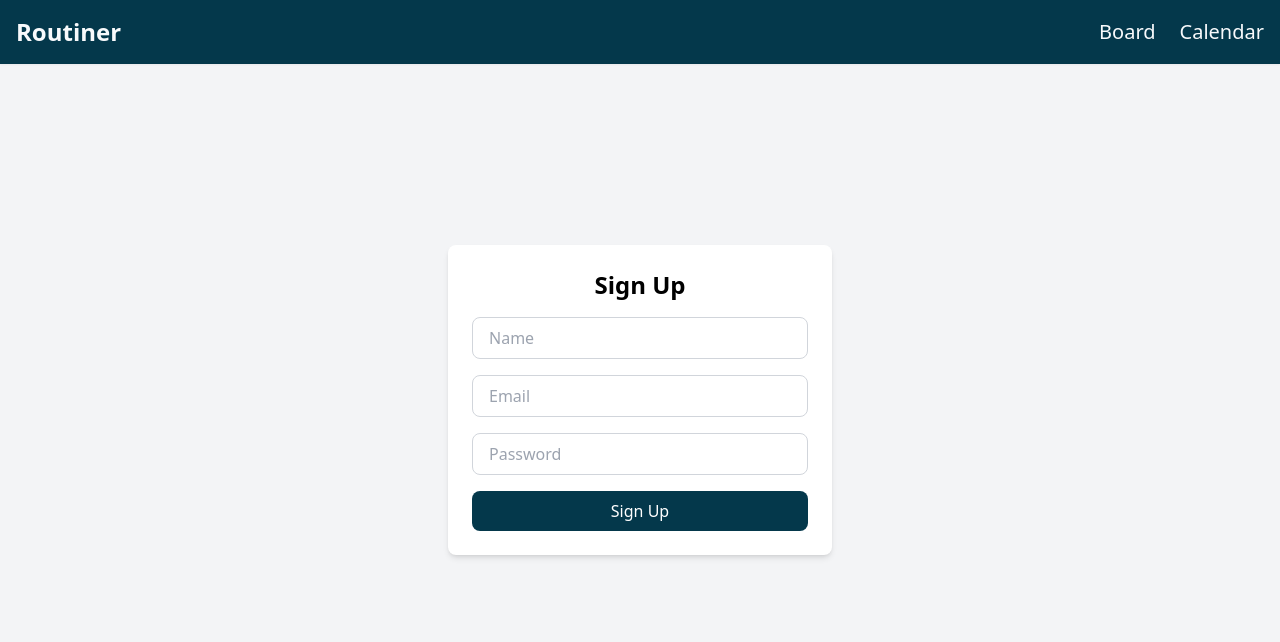
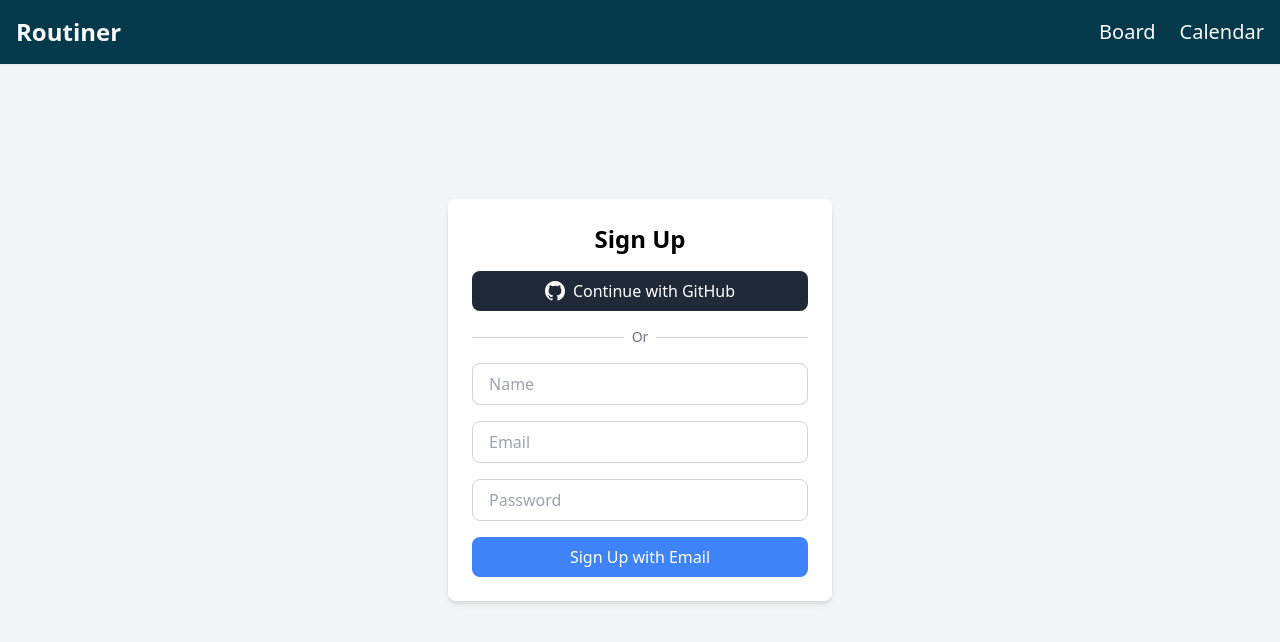
Before and after one commit to Mariphy/routiner, a Next.js app in the folder routiner/: page /signup in a window 1280 px wide. Shown: the top 642 px of the page. Built offline with nearby package versions, Linux system fonts and the light colour scheme.

Commit message:
update signup page

```diff
--- a/routiner/src/app/signup/page.tsx
+++ b/routiner/src/app/signup/page.tsx
@@ -3,6 +3,7 @@
 import { useRouter } from "next/navigation";
 import { useState } from "react";
 import { signup } from "@/app/actions/auth";
+import { signIn } from "next-auth/react";
 
 export default function SignUpPage() {
   const router = useRouter();
@@ -22,27 +23,56 @@
       formData.append("password", password);
 
       await signup(formData);
-          router.push("/api/auth/signin"); // Redirect to login after successful signup
+      router.push("/api/auth/signin");
     } catch (err: unknown) {
       if (err instanceof Error) {
-          setError(err.message); // Display validation or API error
+        setError(err.message);
       } else {
-          setError("An unexpected error occurred."); // Handle non-Error objects
+        setError("An unexpected error occurred.");
       }
+    }
+  }
+
+  async function handleGitHubSignUp() {
+    try {
+      await signIn("github", { callbackUrl: "/board" });
+    } catch {
+      setError("GitHub sign up failed");
     }
   }
 
   return (
     <div className="flex items-center justify-center min-h-screen bg-gray-100">
-       <form
-         onSubmit={handleSubmit}
-         className="bg-white p-6 rounded-lg shadow-md w-full max-w-sm"
+      <div className="bg-white p-6 rounded-lg shadow-md w-full max-w-sm">
+        <h2 className="text-2xl font-bold mb-4 text-center">Sign Up</h2>
+
+        {/* GitHub Sign Up Button */}
+        <button
+          onClick={handleGitHubSignUp}
+          className="w-full bg-gray-800 text-white py-2 px-4 rounded-lg hover:bg-gray-700 mb-4 flex items-center justify-center gap-2"
         >
-         <h2 className="text-2xl font-bold mb-4 text-center">Sign Up</h2>
+          <svg className="w-5 h-5" fill="currentColor" viewBox="0 0 20 20">
+            <path fillRule="evenodd" d="M10 0C4.477 0 0 4.484 0 10.017c0 4.425 2.865 8.18 6.839 9.504.5.092.682-.217.682-.483 0-.237-.008-.868-.013-1.703-2.782.605-3.369-1.343-3.369-1.343-.454-1.158-1.11-1.466-1.11-1.466-.908-.62.069-.608.069-.608 1.003.07 1.531 1.032 1.531 1.032.892 1.53 2.341 1.088 2.91.832.092-.647.35-1.088.636-1.338-2.22-.253-4.555-1.113-4.555-4.951 0-1.093.39-1.988 1.029-2.688-.103-.253-.446-1.272.098-2.65 0 0 .84-.27 2.75 1.026A9.564 9.564 0 0110 4.844c.85.004 1.705.115 2.504.337 1.909-1.296 2.747-1.027 2.747-1.027.546 1.379.203 2.398.1 2.651.64.7 1.028 1.595 1.028 2.688 0 3.848-2.339 4.695-4.566 4.942.359.31.678.921.678 1.856 0 1.338-.012 2.419-.012 2.747 0 .268.18.58.688.482A10.019 10.019 0 0020 10.017C20 4.484 15.522 0 10 0z" clipRule="evenodd" />
+          </svg>
+          Continue with GitHub
+        </button>
+
+        <div className="relative mb-4">
+          <div className="absolute inset-0 flex items-center">
+            <div className="w-full border-t border-gray-300"></div>
+          </div>
+          <div className="relative flex justify-center text-sm">
+            <span className="px-2 bg-white text-gray-500">Or</span>
+          </div>
+        </div>
+
+        {/* Existing form */}
+        <form onSubmit={handleSubmit}>
+          {error && <p className="text-red-500 text-sm mb-4">{error}</p>}
           <div className="mb-4">
             <input
               value={name}
-            onChange={(e) => setName(e.target.value)} // Update name state
+              onChange={(e) => setName(e.target.value)}
               placeholder="Name"
               className="w-full px-4 py-2 border border-gray-300 rounded-lg focus:outline-none focus:ring-2 focus:ring-blue-500"
             />
@@ -52,26 +82,27 @@
               value={email}
               onChange={(e) => setEmail(e.target.value)}
               placeholder="Email"
+              type="email"
               className="w-full px-4 py-2 border border-gray-300 rounded-lg focus:outline-none focus:ring-2 focus:ring-blue-500"
             />
           </div>
           <div className="mb-4">
             <input
-             type="password"
               value={password}
               onChange={(e) => setPassword(e.target.value)}
               placeholder="Password"
+              type="password"
               className="w-full px-4 py-2 border border-gray-300 rounded-lg focus:outline-none focus:ring-2 focus:ring-blue-500"
             />
           </div>
-         {error && <p className="text-red-500 mb-4">{error}</p>}
           <button
             type="submit"
-           className="w-full bg-accent text-white py-2 px-4 rounded-lg hover:bg-accent-hover transition duration-200"
+            className="w-full bg-blue-500 text-white py-2 px-4 rounded-lg hover:bg-blue-600"
           >
-           Sign Up
+            Sign Up with Email
           </button>
         </form>
       </div>
+    </div>
   );
 }
```
Lines whose indentation alone changed are shown as unchanged.
